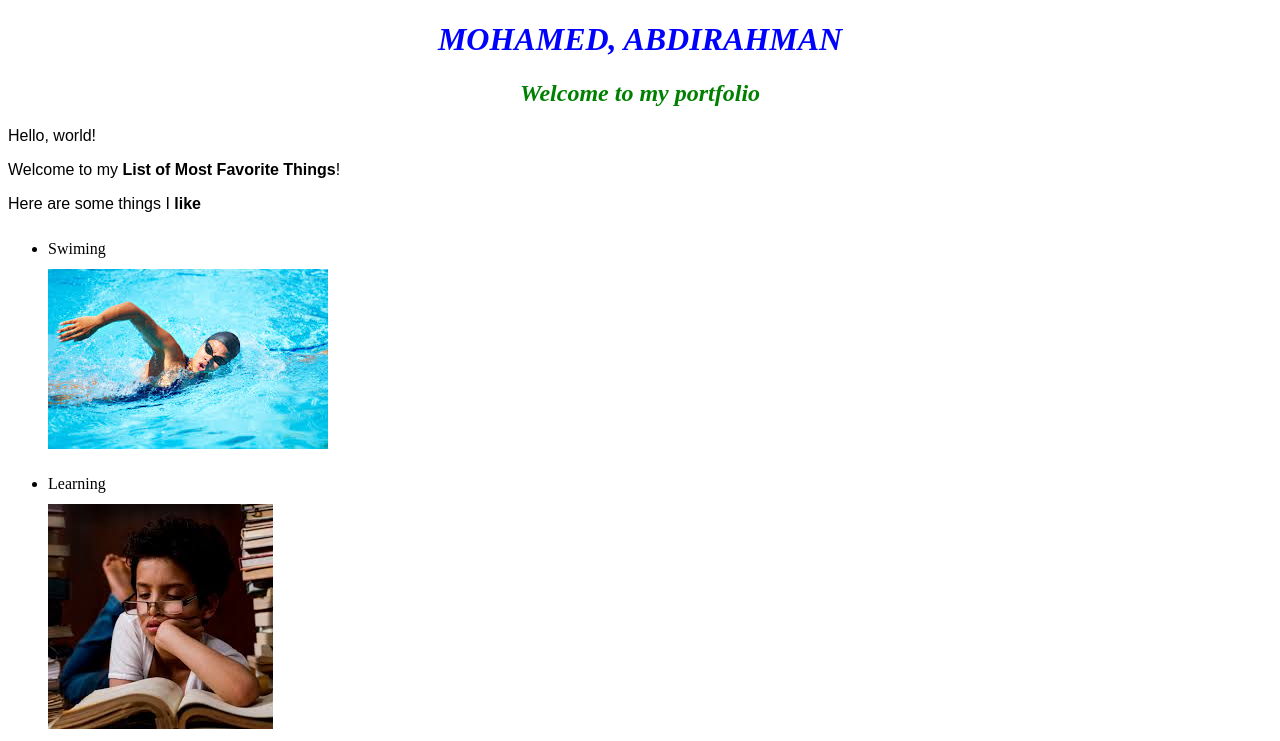
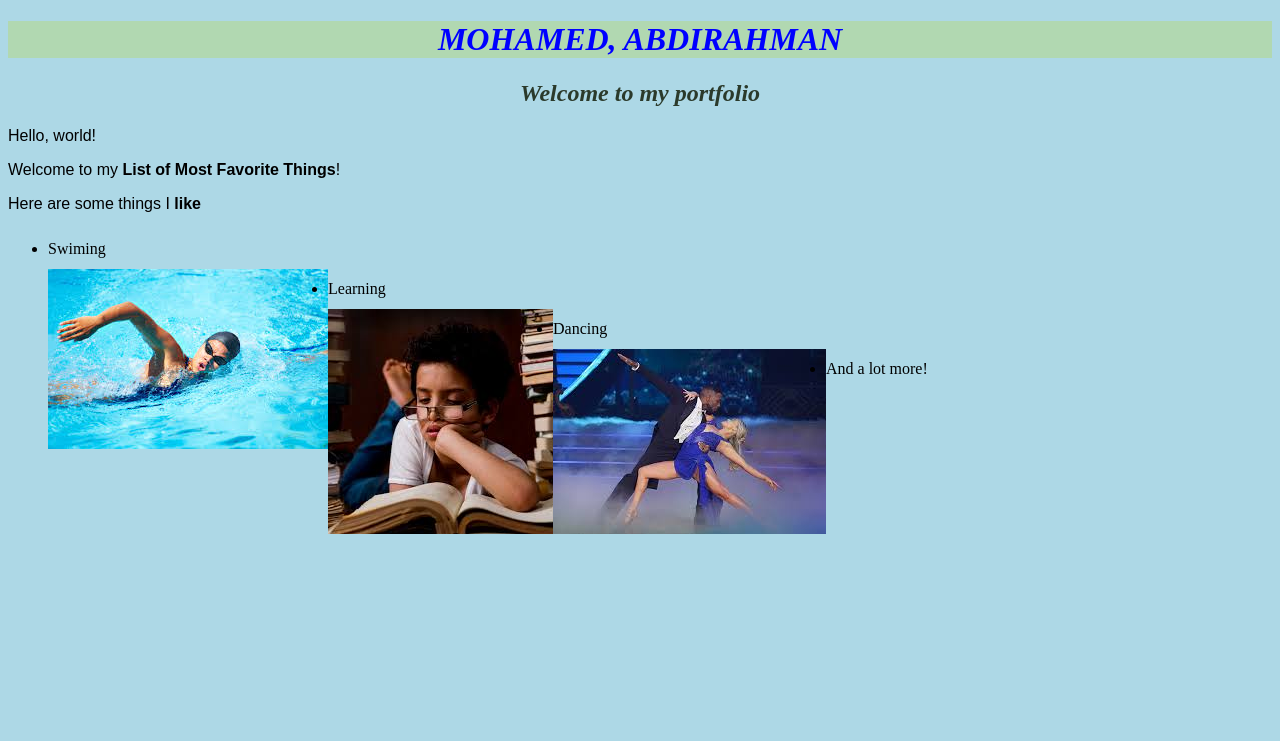
Before and after one commit to abdiii4000/portfolio, a plain HTML site: page index.html in a window 1280 px wide. Shown: the top 741 px of the page. Drawn offline with Linux system fonts and the light colour scheme.

Commit message:
Add box and float to styles.css

```diff
--- a/css/styles.css
+++ b/css/styles.css
@@ -1,17 +1,38 @@
-h1  {
+body{
+   background-color: lightblue;
+ }
+
+ h1  {
   color: blue;
-  text-align: center
+  text-align: center;
+  background-color:rgb(177, 216, 177)
+
    }
 
-h2  {
-   color: green;
+ h2  {
+   color: rgb(43, 58, 43);
    font-style: italic;
    text-align: center;
    }
 
-p   {
+ p   {
    font-family: sans-serif;
    }
-ul  {
+
+ ul  {
    line-height: 40px;
-   }
+ }
+
+ .column {
+   width: 300px;
+   float: left;
+ }
+
+ img {
+   float: left;
+ }
+
+ .box {
+  border-top: 6px solid orange;
+
+ }
```
